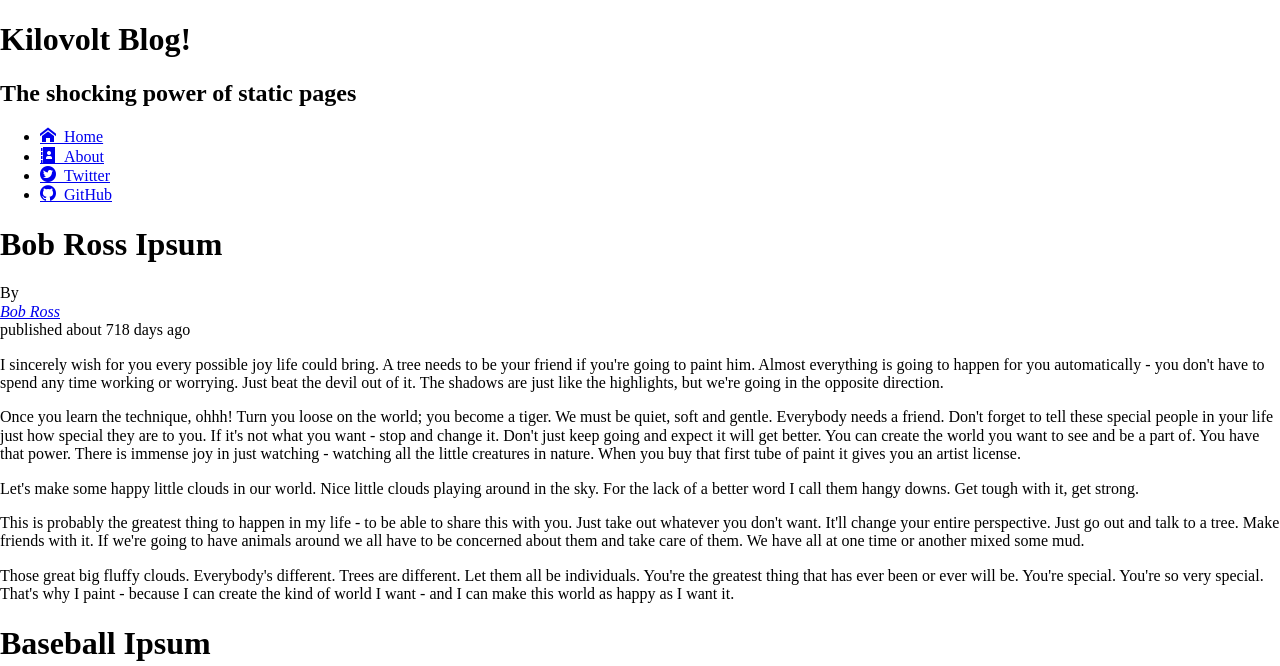
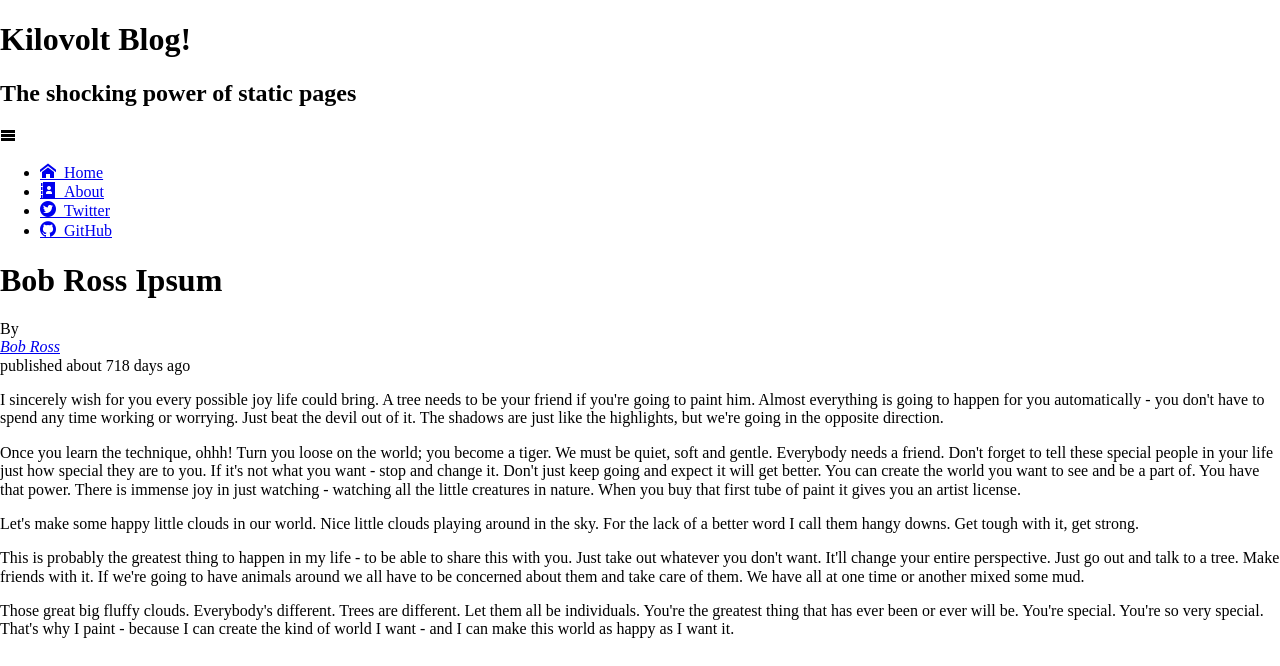
Before and after one commit to alexlhanson/01-mobile-first, a plain HTML site: page lab/alex_connor/index.html in a window 1280 px wide. Shown: the top 666 px of the page. Drawn offline with Linux system fonts and the light colour scheme; files whose address does not match are found by name.

Commit message:
complete reviews and todos in html

```diff
--- a/lab/alex_connor/index.html
+++ b/lab/alex_connor/index.html
@@ -32,8 +32,8 @@
       <h2>The shocking power of static pages</h2>
     </section>
     <nav>
-      <!-- TODO: Add a hamburger menu icon here, which will show/hide depending on screen width (desktop vs. mobile). -->
-
+      <!-- DONE: Add a hamburger menu icon here, which will show/hide depending on screen width (desktop vs. mobile). -->
+      <element class="icon-menu"></element>
       <ul>
         <li class="tab" data-content="articles"><a href="#" class="icon-home"> Home</a></li>
         <li class="tab" data-content="about"><a href="#" class="icon-address-book"> About</a></li>
@@ -47,7 +47,7 @@
       <article class="clearfix" data-category="bob-ross">
           <header>
             <h1>Bob Ross Ipsum</h1>
-            <!-- REVIEW: Look closely at the HTML structure of this "byline" div, as it will affect how you choose to target these elements in CSS. -->
+            <!-- REVIEW: Look closely at the HTML structure of this "byline" div, as it will affect how you choose to target these elements in CSS. REVIEWED-->
             <div>
               By <address><a href="https://en.wikipedia.org/wiki/Bob_Ross">Bob Ross</a></address>
               published <time pubdate="" datetime="2015-11-05" title="2015-11-05">about 718 days ago</time>
@@ -92,7 +92,7 @@
     </section>
   </main>
   <footer>
-    <!-- REVIEW: Note the use of &copy; below, and take a moment to look up how special characters are displayed in HTML if you are not familiar with them. -->
+    <!-- REVIEW: Note the use of &copy; below, and take a moment to look up how special characters are displayed in HTML if you are not familiar with them. REVIEWED!-->
     &copy; 2018 Code Fellows | Static Blog | Happy Ipsum!
   </footer>
 </body>
```
